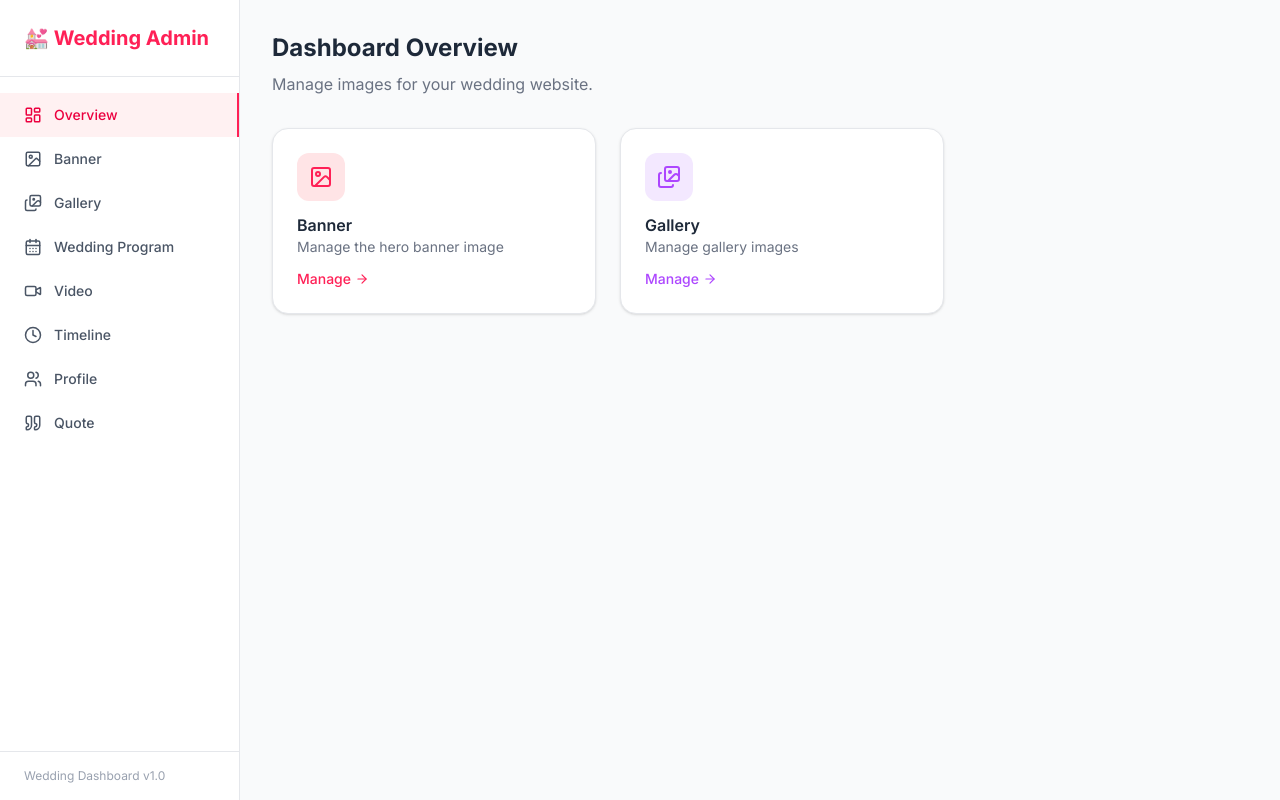
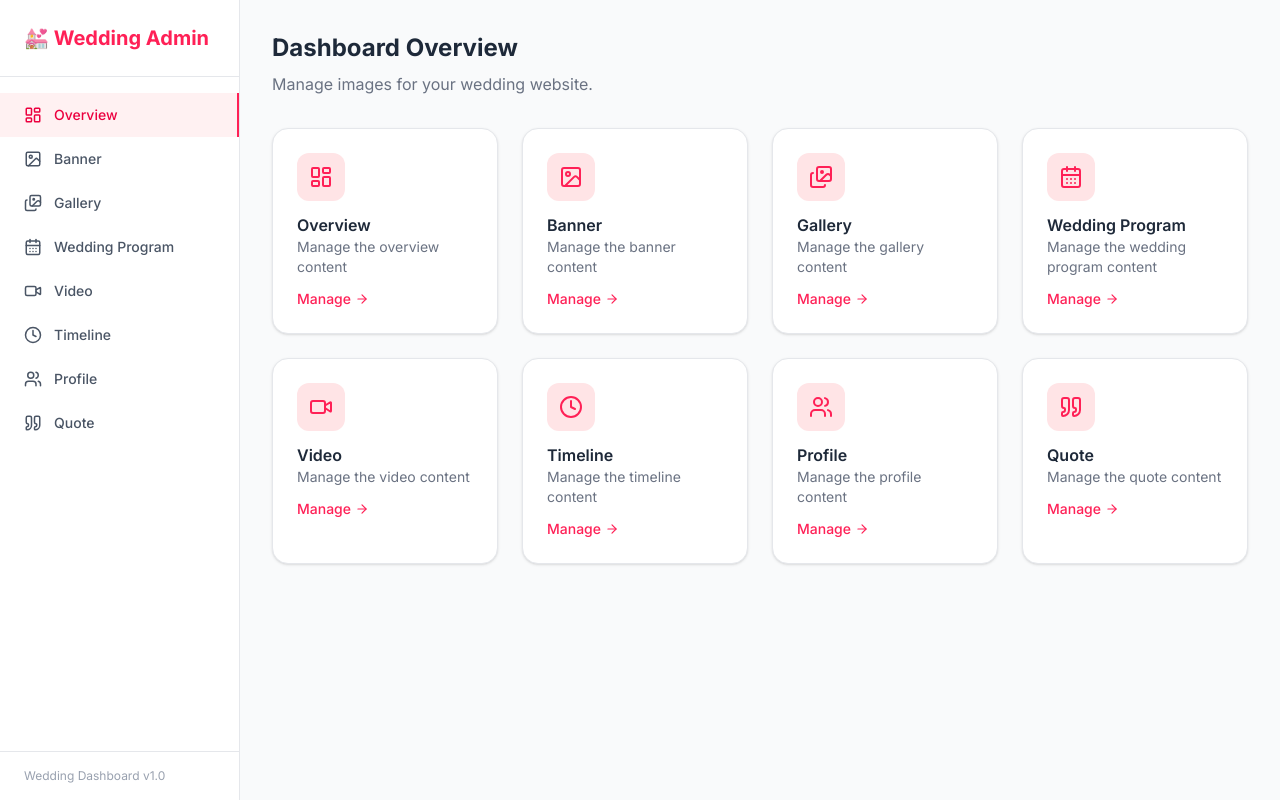
Before and after one commit to vinhlaem/wedding-dashboard, a Next.js app: page /dashboard in a window 1280 px wide. Built offline with nearby package versions, Linux system fonts and the light colour scheme.

Commit message:
select manager

```diff
--- a/src/app/dashboard/page.tsx
+++ b/src/app/dashboard/page.tsx
@@ -1,5 +1,27 @@
 import Link from "next/link";
-import { Image, Images, ArrowRight } from "lucide-react";
+
+import {
+  LayoutDashboard,
+  Images,
+  CalendarDays,
+  Video,
+  Clock,
+  Users,
+  Quote,
+  ArrowRight,
+  Image,
+} from "lucide-react";
+
+const links = [
+  { href: "/dashboard", label: "Overview", icon: LayoutDashboard },
+  { href: "/dashboard/banner", label: "Banner", icon: Image },
+  { href: "/dashboard/gallery", label: "Gallery", icon: Images },
+  { href: "/dashboard/program", label: "Wedding Program", icon: CalendarDays },
+  { href: "/dashboard/video", label: "Video", icon: Video },
+  { href: "/dashboard/timeline", label: "Timeline", icon: Clock },
+  { href: "/dashboard/profile", label: "Profile", icon: Users },
+  { href: "/dashboard/quote", label: "Quote", icon: Quote },
+];
 
 export default function DashboardPage() {
   return (
@@ -11,40 +33,27 @@ export default function DashboardPage() {
         Manage images for your wedding website.
       </p>
 
-      <div className="grid grid-cols-1 sm:grid-cols-2 gap-6 max-w-2xl">
+      <div className="grid grid-cols-1 sm:grid-cols-2 md:grid-cols-4 gap-6">
+        {links.map((item, index) => (
           <Link
-          href="/dashboard/banner"
+            href={item.href}
+            key={item.href}
             className="group flex flex-col gap-3 p-6 bg-white rounded-2xl border border-gray-200 shadow-sm hover:shadow-md transition-shadow"
           >
             <div className="w-12 h-12 bg-rose-100 rounded-xl flex items-center justify-center">
-            <Image className="text-rose-500" size={24} />
+              <item.icon className="text-rose-500" size={24} />
             </div>
             <div>
-            <h3 className="font-semibold text-gray-800">Banner</h3>
+              <h3 className="font-semibold text-gray-800">{item.label}</h3>
               <p className="text-sm text-gray-500">
-              Manage the hero banner image
+                Manage the {item.label.toLowerCase()} content
               </p>
             </div>
             <span className="flex items-center gap-1 text-sm text-rose-500 font-medium group-hover:gap-2 transition-all">
               Manage <ArrowRight size={14} />
             </span>
           </Link>
-
-        <Link
-          href="/dashboard/gallery"
-          className="group flex flex-col gap-3 p-6 bg-white rounded-2xl border border-gray-200 shadow-sm hover:shadow-md transition-shadow"
-        >
-          <div className="w-12 h-12 bg-purple-100 rounded-xl flex items-center justify-center">
-            <Images className="text-purple-500" size={24} />
-          </div>
-          <div>
-            <h3 className="font-semibold text-gray-800">Gallery</h3>
-            <p className="text-sm text-gray-500">Manage gallery images</p>
-          </div>
-          <span className="flex items-center gap-1 text-sm text-purple-500 font-medium group-hover:gap-2 transition-all">
-            Manage <ArrowRight size={14} />
-          </span>
-        </Link>
+        ))}
       </div>
     </div>
   );
--- a/src/components/Sidebar.tsx
+++ b/src/components/Sidebar.tsx
@@ -13,7 +13,7 @@ import {
   Quote,
 } from "lucide-react";
 
-const links = [
+export const links = [
   { href: "/dashboard", label: "Overview", icon: LayoutDashboard },
   { href: "/dashboard/banner", label: "Banner", icon: Image },
   { href: "/dashboard/gallery", label: "Gallery", icon: Images },
```
Lines whose indentation alone changed are shown as unchanged.
